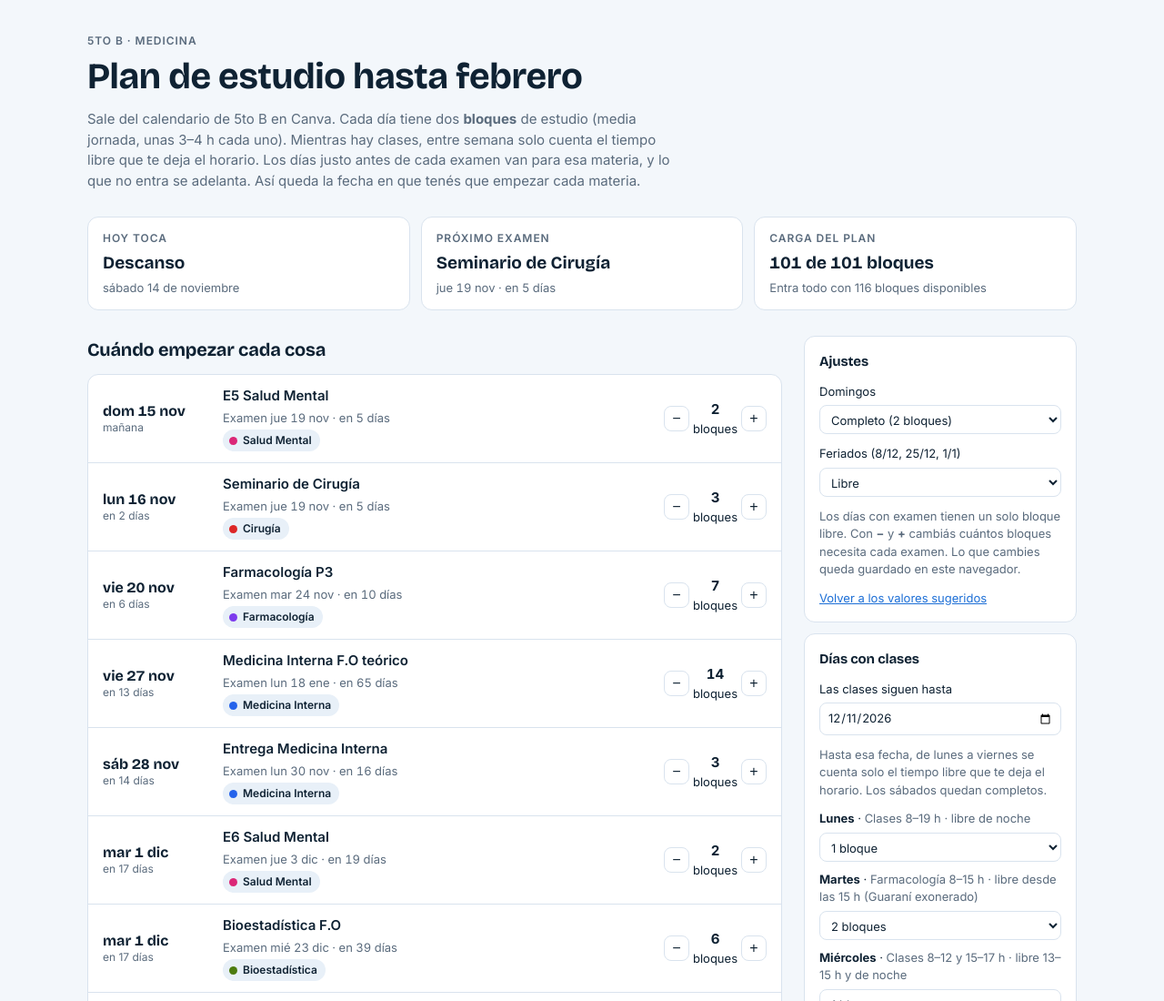
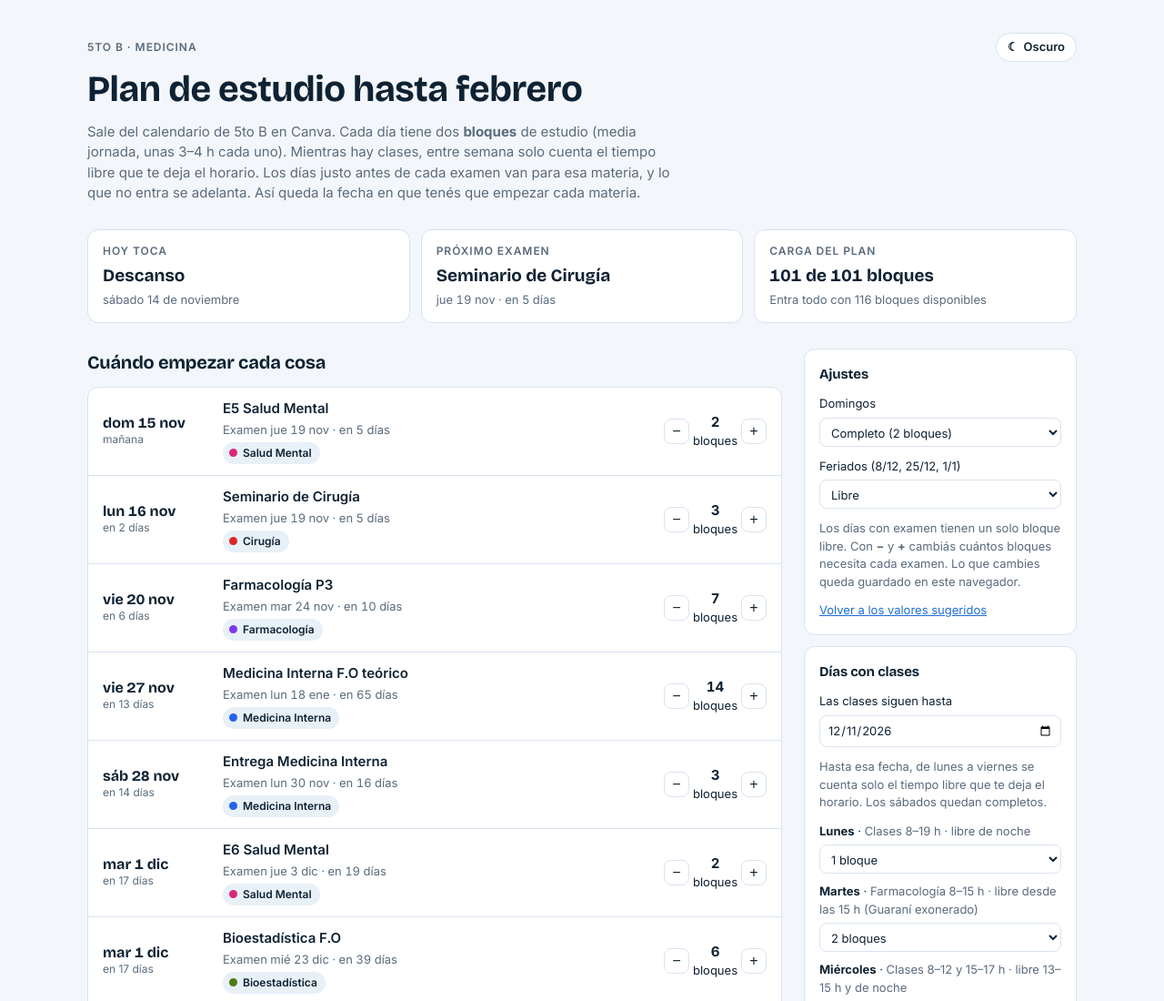
Before and after one commit to F-erlab/5to-semestre-B-2026, a plain HTML site: page index.html in a window 1280 px wide. Shown: the top 1100 px of the page at 91% size. Drawn offline with nearby package versions, Linux system fonts and the light colour scheme.

Commit message:
Agregar botón de tema claro/oscuro

```diff
--- a/index.html
+++ b/index.html
@@ -97,6 +97,9 @@ summary{cursor:pointer;font-weight:600}
 .cell .fer{font-size:9.5px;color:var(--warn);font-weight:700;text-transform:uppercase}
 .ex{font-size:10.5px;font-weight:700;line-height:1.2;border:1.5px solid var(--c);border-radius:5px;padding:1px 4px;overflow-wrap:anywhere}
 .slot{font-size:10.5px;font-weight:700;color:#fff;background:var(--c);border-radius:4px;padding:1px 5px;white-space:nowrap;overflow:hidden;text-overflow:ellipsis}
+.top{display:flex;justify-content:space-between;align-items:center;gap:12px}
+.theme-btn{font:inherit;font-size:13px;font-weight:600;display:inline-flex;align-items:center;gap:6px;padding:5px 12px;border-radius:999px;border:1px solid var(--line);background:var(--surface);color:var(--ink);cursor:pointer}
+.theme-btn:hover{background:var(--soft)}
 @media (max-width:860px){.cols{grid-template-columns:minmax(0,1fr)}}
 @media (max-width:640px){
   .strip{grid-template-columns:minmax(0,1fr)}
@@ -113,7 +116,8 @@ summary{cursor:pointer;font-weight:600}
 
 <div class="wrap">
   <header>
-    <div class="eyebrow">5to B · Medicina</div>
+    <div class="top"><div class="eyebrow">5to B · Medicina</div>
+      <button type="button" id="themeBtn" class="theme-btn" aria-label="Cambiar a tema oscuro" title="Cambiar tema"><span id="themeIco" aria-hidden="true">☾</span> <span id="themeTxt">Oscuro</span></button></div>
     <h1>Plan de estudio hasta febrero</h1>
     <p class="sub">Sale del calendario de 5to B en Canva. Cada día tiene dos <b>bloques</b> de estudio (media jornada, unas 3–4 h cada uno). Mientras hay clases, entre semana solo cuenta el tiempo libre que te deja el horario. Los días justo antes de cada examen van para esa materia, y lo que no entra se adelanta. Así queda la fecha en que tenés que empezar cada materia.</p>
   </header>
@@ -358,8 +362,22 @@ function render(){
     <select id="cls-${dw}" data-cls="${dw}">${[0,1,2].map(v=>`<option value="${v}" ${+S.cls[dw]===v?'selected':''}>${['Sin estudio','1 bloque','2 bloques'][v]}</option>`).join('')}</select></label>`).join('');
 }
 
+// Tema claro / oscuro
+const mq=window.matchMedia('(prefers-color-scheme: dark)');
+const curTheme=()=>document.documentElement.getAttribute('data-theme')||(mq.matches?'dark':'light');
+function paintThemeBtn(){
+  const dark=curTheme()==='dark';
+  document.getElementById('themeIco').textContent=dark?'☀':'☾';
+  document.getElementById('themeTxt').textContent=dark?'Claro':'Oscuro';
+  document.getElementById('themeBtn').setAttribute('aria-label',dark?'Cambiar a tema claro':'Cambiar a tema oscuro');
+}
+try{const t=localStorage.getItem('plan5toB.theme'); if(t==='dark'||t==='light') document.documentElement.setAttribute('data-theme',t);}catch(e){}
+paintThemeBtn();
+mq.addEventListener&&mq.addEventListener('change',paintThemeBtn);
+
 document.addEventListener('click',ev=>{
   const b=ev.target.closest('button'); if(!b) return;
+  if(b.id==='themeBtn'){const t=curTheme()==='dark'?'light':'dark'; document.documentElement.setAttribute('data-theme',t); try{localStorage.setItem('plan5toB.theme',t);}catch(e){} paintThemeBtn(); return;}
   if(b.dataset.id){const e=EV.find(x=>x.id===b.dataset.id); S.bl[e.id]=Math.max(0,Math.min(40,blocks(e)+(+b.dataset.d))); save(); render();}
   else if(b.dataset.grp!=null){const g=GROUPS[+b.dataset.grp]; EV.filter(e=>g.k.includes(e.k)).forEach(e=>S.on[e.id]=b.dataset.v==='1'); save(); render();}
   else if(b.id==='reset'){S=defS(); save(); render();}
```
Also changed, not shown: plan-estudio-5toB.html (+19 -1 lines).
